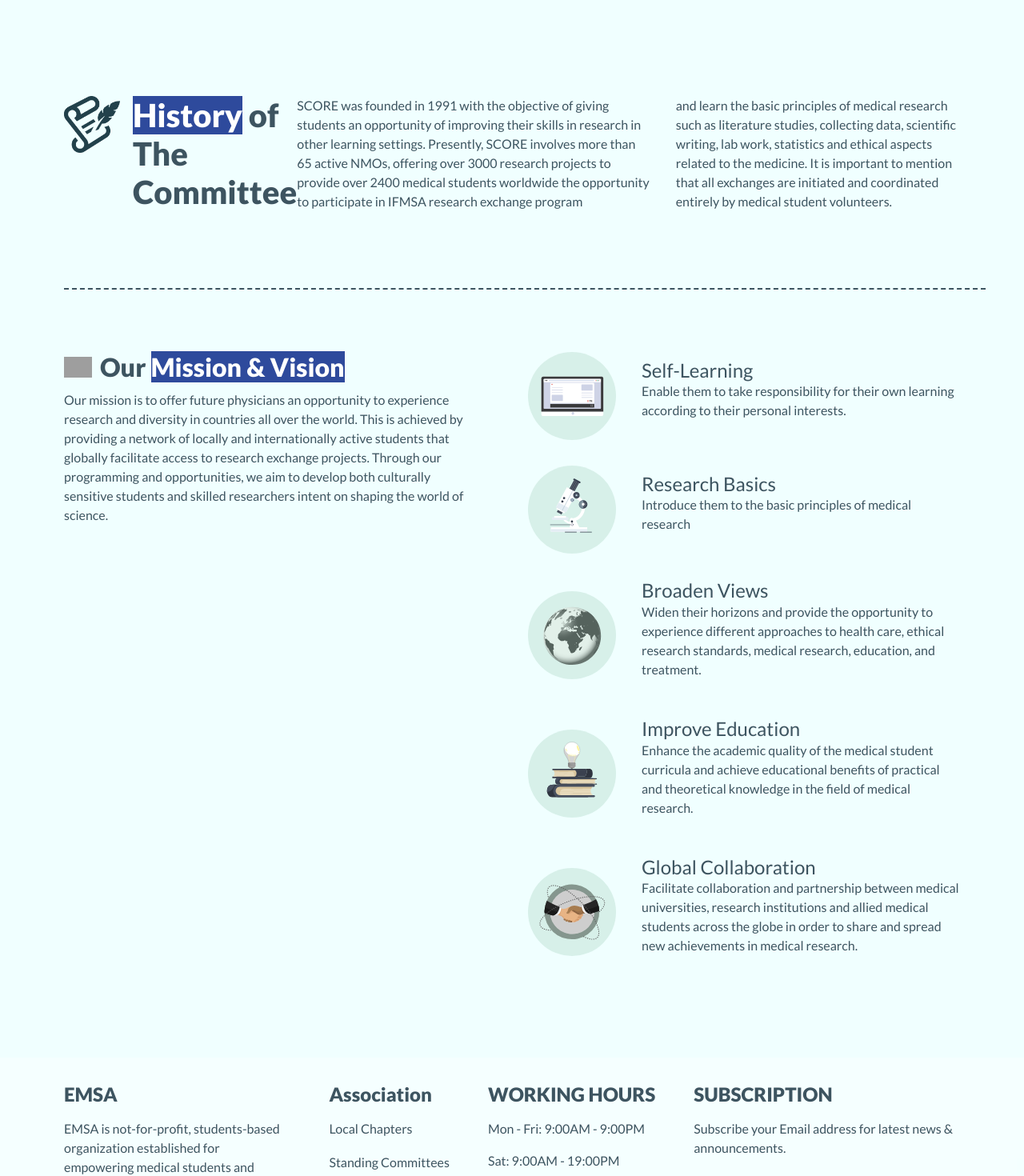
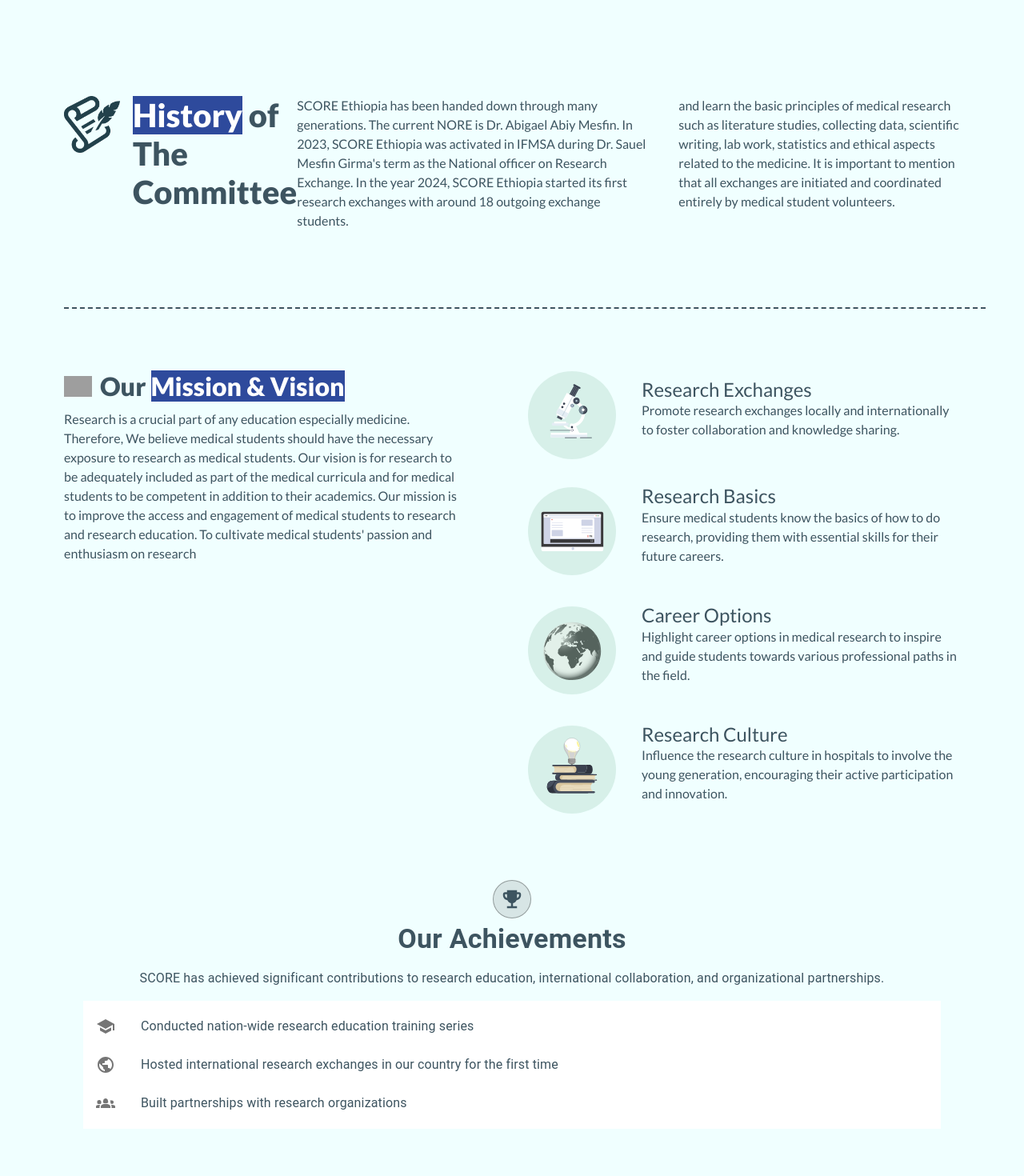
Before and after one commit to dagmfre/EMSA, a React (Create React App) app: page /committees/score in a window 1280 px wide. Shown: the part 840-2310 px from the top of the page at 80% size. Built offline with nearby package versions, Linux system fonts and the light colour scheme; grey boxes are pictures that could not be loaded.

Commit message:
Refactor image source paths in Score component

```diff
--- a/src/components/committees/Score.jsx
+++ b/src/components/committees/Score.jsx
@@ -1,5 +1,18 @@
 import Header from "../Header";
 import Footer from "../Footer";
+import {
+  Box,
+  Container,
+  List,
+  ListItemButton,
+  ListItemIcon,
+  ListItemText,
+  Typography,
+} from "@mui/material";
+import Groups2Icon from "@mui/icons-material/Groups2";
+import PublicIcon from "@mui/icons-material/Public";
+import SchoolIcon from "@mui/icons-material/School";
+import EmojiEventsIcon from "@mui/icons-material/EmojiEvents";
 
 export default function Score() {
   return (
@@ -8,16 +21,13 @@
       <div className="the-committee-front">
         <img src="/research1.svg" alt="" />
         <img src="/research2.svg" alt="" />
-        <img src="/SCORE1.png" alt="" />
+        <img src="/SCORE.png" alt="" />
         <h1>Research Exchanges (SCORE)</h1>
         <p>
-          Unfortunately, many medical students do not have the opportunity to
-          experience research while in medical school. Research is essential for
-          the development of medicine and without it, the medical field could
-          never have reached the stage it is at now with innovative methods of
-          diagnosis and treatments. Put together the experience of improving
-          research skills with an unforgettable cultural learning opportunity
-          and you have the Standing Committee on Research Exchange (SCORE)!
+          SCORE is the standing committee on research exchange which is one of
+          the six standing committees of the IFMSA. EMSA Ethiopia's SCORE has
+          been in office for more than 5 years now. The main focus area are
+          Research and Research exchanges.
         </p>
       </div>
       <div className="committee-history">
@@ -29,12 +39,12 @@
         </div>
         <div>
           <p>
-            SCORE was founded in 1991 with the objective of giving students an
-            opportunity of improving their skills in research in other learning
-            settings. Presently, SCORE involves more than 65 active NMOs,
-            offering over 3000 research projects to provide over 2400 medical
-            students worldwide the opportunity to participate in IFMSA research
-            exchange program
+            SCORE Ethiopia has been handed down through many generations. The
+            current NORE is Dr. Abigael Abiy Mesfin. In 2023, SCORE Ethiopia was
+            activated in IFMSA during Dr. Sauel Mesfin Girma's term as the
+            National officer on Research Exchange. In the year 2024, SCORE
+            Ethiopia started its first research exchanges with around 18
+            outgoing exchange students.
           </p>
           <p>
             and learn the basic principles of medical research such as
@@ -54,69 +64,115 @@
             </h4>
           </div>
           <p>
-            Our mission is to offer future physicians an opportunity to
-            experience research and diversity in countries all over the world.
-            This is achieved by providing a network of locally and
-            internationally active students that globally facilitate access to
-            research exchange projects. Through our programming and
-            opportunities, we aim to develop both culturally sensitive students
-            and skilled researchers intent on shaping the world of science.
+            Research is a crucial part of any education especially medicine.
+            Therefore, We believe medical students should have the necessary
+            exposure to research as medical students. Our vision is for research
+            to be adequately included as part of the medical curricula and for
+            medical students to be competent in addition to their academics. Our
+            mission is to improve the access and engagement of medical students
+            to research and research education. To cultivate medical students'
+            passion and enthusiasm on research
           </p>
         </div>
         <div className="objectives-cont">
           <div className="objectives">
-            <img src="/score-icon2.svg" alt="" />
+            <img src="/score-icon1.svg" alt="" />
             <div>
-              <h4>Self-Learning</h4>
+              <h4>Research Exchanges</h4>
               <p>
-                Enable them to take responsibility for their own learning
-                according to their personal interests.
+                Promote research exchanges locally and internationally to foster
+                collaboration and knowledge sharing.
               </p>
             </div>
           </div>
           <div className="objectives">
-            <img src="/score-icon1.svg" alt="" />{" "}
+            <img src="/score-icon2.svg" alt="" />
             <div>
               <h4>Research Basics</h4>
-              <p>Introduce them to the basic principles of medical research</p>
-            </div>
-          </div>
-          <div className="objectives">
-            <img src="/score-icon3.svg" alt="" />{" "}
-            <div>
-              <h4>Broaden Views</h4>
               <p>
-                Widen their horizons and provide the opportunity to experience
-                different approaches to health care, ethical research standards,
-                medical research, education, and treatment.
+                Ensure medical students know the basics of how to do research,
+                providing them with essential skills for their future careers.
               </p>
             </div>
           </div>
           <div className="objectives">
-            <img src="/score-icon5.svg" alt="" />{" "}
+            <img src="/score-icon3.svg" alt="" />
             <div>
-              <h4>Improve Education</h4>
+              <h4>Career Options</h4>
               <p>
-                Enhance the academic quality of the medical student curricula
-                and achieve educational benefits of practical and theoretical
-                knowledge in the field of medical research.
+                Highlight career options in medical research to inspire and
+                guide students towards various professional paths in the field.
               </p>
             </div>
           </div>
           <div className="objectives">
-            <img src="/score-icon4.svg" alt="" />{" "}
+            <img src="/score-icon5.svg" alt="" />
             <div>
-              <h4>Global Collaboration</h4>
+              <h4>Research Culture</h4>
               <p>
-                Facilitate collaboration and partnership between medical
-                universities, research institutions and allied medical students
-                across the globe in order to share and spread new achievements
-                in medical research.
+                Influence the research culture in hospitals to involve the young
+                generation, encouraging their active participation and
+                innovation.
               </p>
             </div>
           </div>
         </div>
       </div>
+
+      <div className="score committee-achievements">
+        <Box display="flex" alignItems="center" mb={2}>
+          <EmojiEventsIcon
+            style={{
+              width: "3rem",
+              height: "3rem",
+              backgroundColor: "#0000001a",
+              padding: "8px",
+              borderRadius: "50%",
+              border: "1px solid #00000052",
+            }}
+          />
+          <Typography variant="h4" fontWeight={700}>
+            Our Achievements
+          </Typography>
+        </Box>
+        <Container>
+          <Typography variant="body1" paragraph>
+            SCORE has achieved significant contributions to research education,
+            international collaboration, and organizational partnerships.
+          </Typography>
+          <List
+            sx={{
+              width: "100%",
+              bgcolor: "background.paper",
+              maxWidth: "initial",
+            }}
+            component="nav"
+            aria-labelledby="nested-list-subheader"
+          >
+            <ListItemButton>
+              <ListItemIcon>
+                <SchoolIcon />
+              </ListItemIcon>
+              <ListItemText primary="Conducted nation-wide research education training series" />
+            </ListItemButton>
+
+            <ListItemButton>
+              <ListItemIcon>
+                <PublicIcon />
+              </ListItemIcon>
+              <ListItemText primary="Hosted international research exchanges in our country for the first time" />
+            </ListItemButton>
+
+            <ListItemButton>
+              <ListItemIcon>
+                <Groups2Icon />
+              </ListItemIcon>
+              <ListItemText primary="Built partnerships with research organizations" />
+            </ListItemButton>
+          </List>
+        </Container>
+      </div>
+
       <Footer />
     </div>
   );
```
